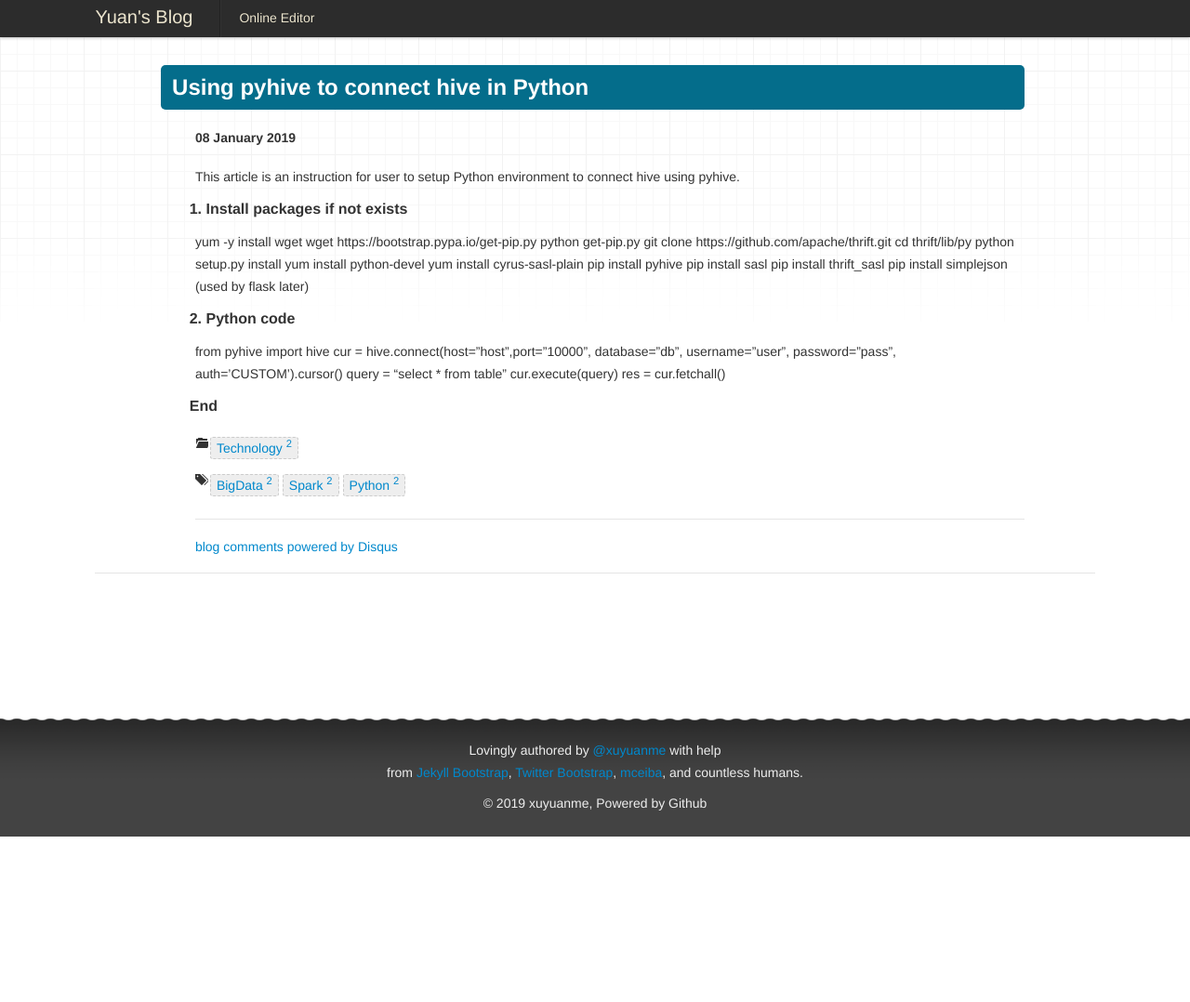
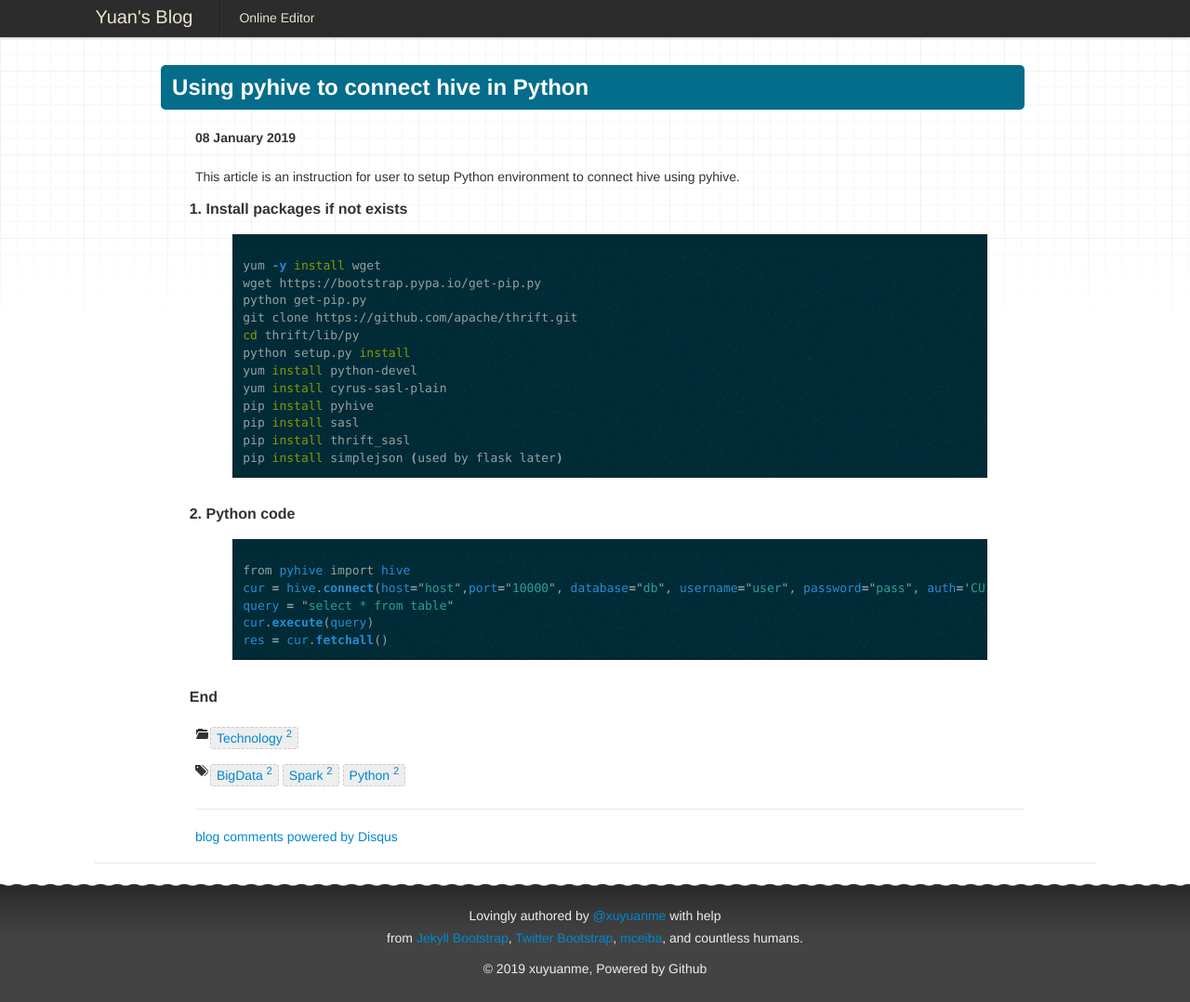
Before and after one commit to xuyuanme/xuyuanme.github.io, a Jekyll site: the page built from _posts/2019-01-08-pyhive.md, in a window 1280 px wide and 1078 px high. Shown: the whole window at 93% size. Built offline with Jekyll 4.4.1, drawn with Linux system fonts in a browser that asks for light colours; comment, search, counter and statistics services are not loaded.

Commit message:
update post

```diff
--- a/_posts/2019-01-08-pyhive.md
+++ b/_posts/2019-01-08-pyhive.md
@@ -8,6 +8,7 @@ description: "<p>This article is an instruction for user to setup Python environ
 
 ### 1. Install packages if not exists
 
+{% highlight shell %}
 yum -y install wget
 wget https://bootstrap.pypa.io/get-pip.py
 python get-pip.py
@@ -20,13 +21,16 @@ pip install pyhive
 pip install sasl
 pip install thrift_sasl
 pip install simplejson (used by flask later)
+{% endhighlight %}
 
 ### 2. Python code
 
+{% highlight python %}
 from pyhive import hive
 cur = hive.connect(host="host",port="10000", database="db", username="user", password="pass", auth='CUSTOM').cursor()
 query = "select * from table"
 cur.execute(query)
 res = cur.fetchall()
+{% endhighlight %}
 
 ### End
```
